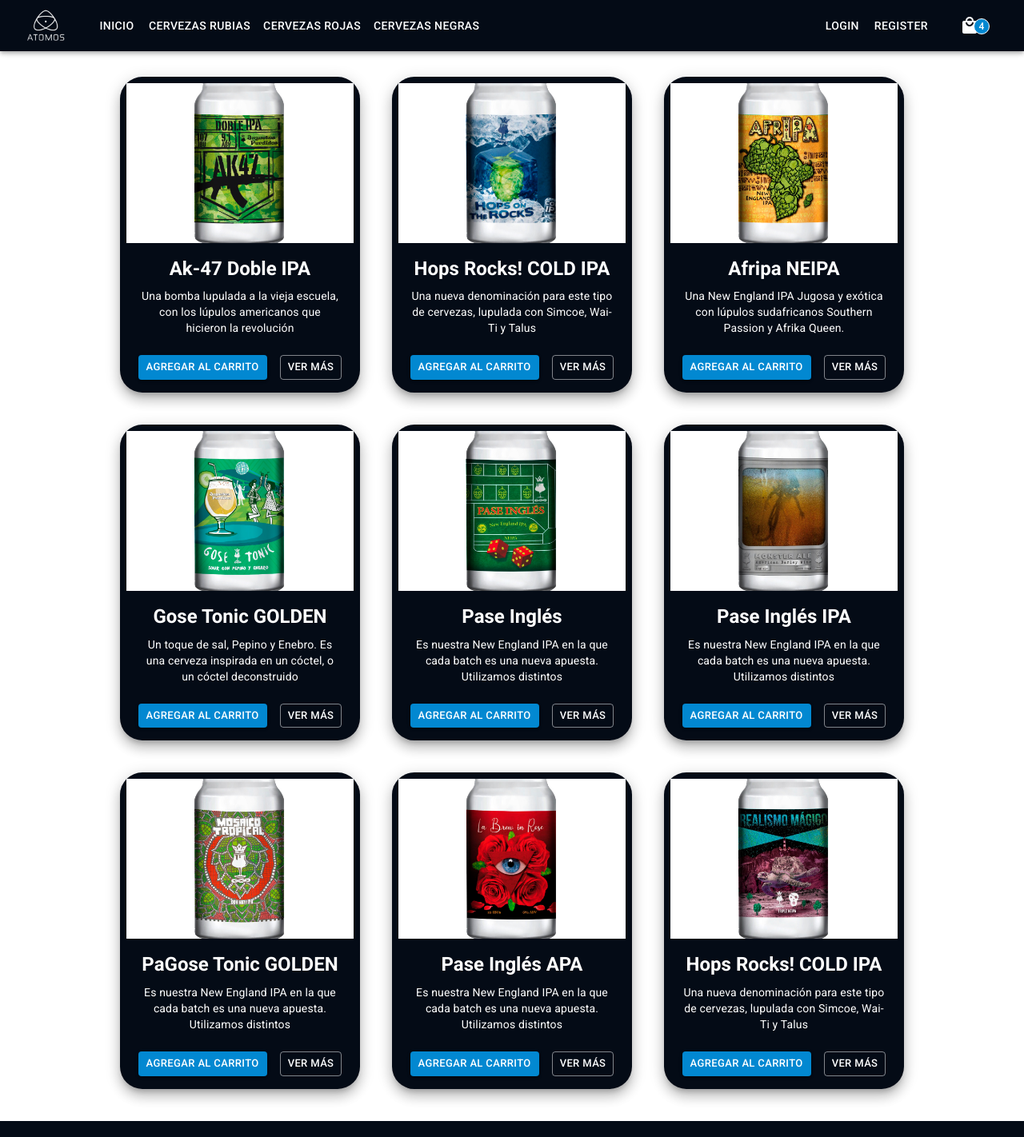
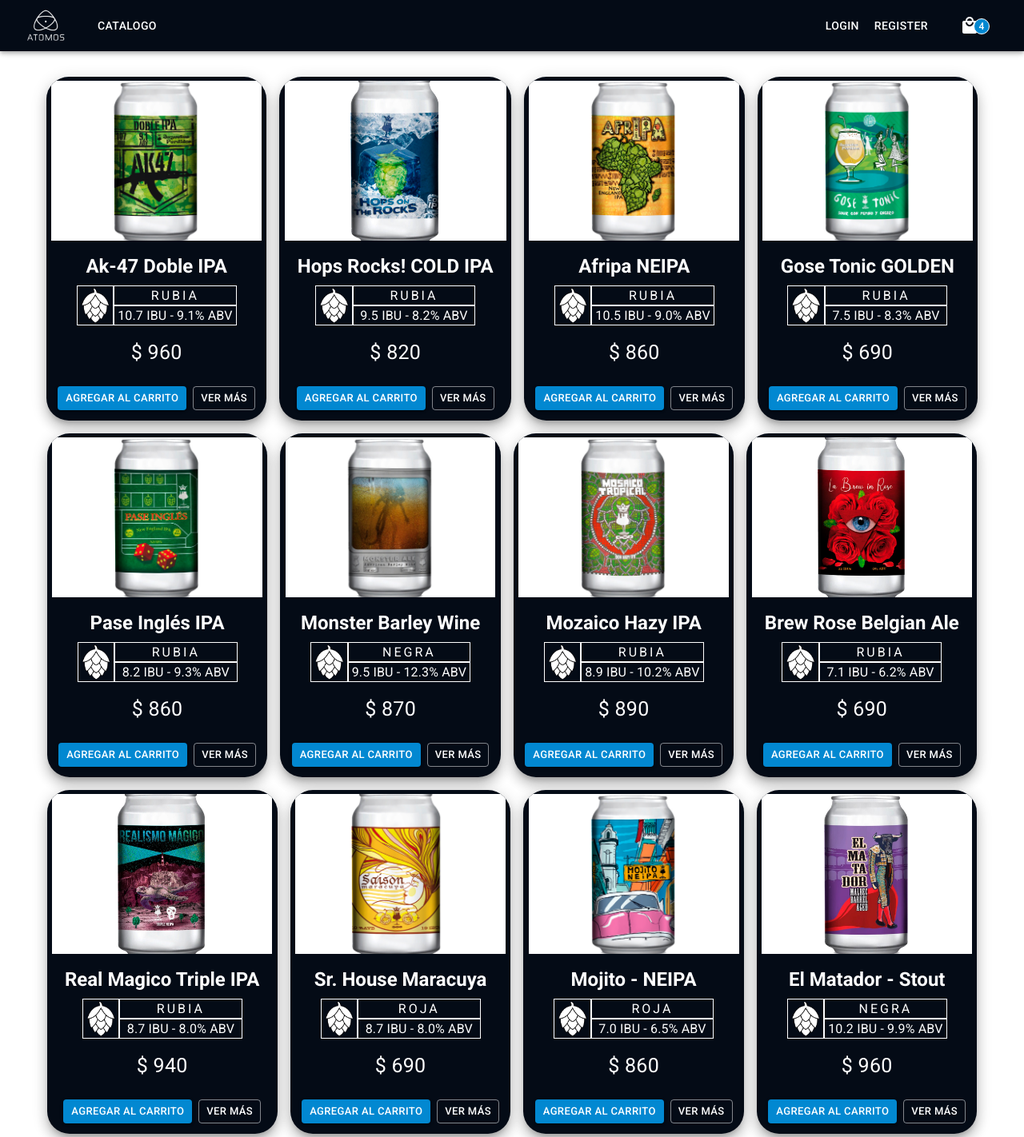
Before and after one commit to FrannGL/Atomos, a React (Vite) app: page / in a window 1280 px wide. Shown: the top 1422 px of the page at 80% size. Built offline with nearby package versions, Linux system fonts and the light colour scheme.

Commit message:
Nuevos Estilos + Nuevos Productos

```diff
--- a/src/components/Item/index.jsx
+++ b/src/components/Item/index.jsx
@@ -1,4 +1,5 @@
 import {
+  Box,
   Button,
   Card,
   CardActions,
@@ -6,7 +7,6 @@
   CardMedia,
   Typography,
 } from "@mui/material";
-import { Stack } from "@mui/system";
 import { NavLink } from "react-router-dom";
 
 export default function Item({ product }) {
@@ -14,19 +14,20 @@
     <Card
       sx={{
         bgcolor: "#040b16",
-        maxWidth: 300,
+        maxWidth: 290,
+        height: 430,
         display: "flex",
         flexDirection: "column",
         justifyContent: "center",
         alignItems: "center",
-        padding: 1,
+        padding: 0.8,
         borderRadius: 7,
         boxShadow: 10,
       }}
     >
       <CardMedia
         component="img"
-        alt="green iguana"
+        alt={product.name}
         height="200"
         image={product.image}
       />
@@ -40,17 +41,62 @@
         >
           {product.name}
         </Typography>
+        <Box
+          sx={{
+            width: 200,
+            height: 50,
+            margin: "auto",
+            color: "white",
+            display: "flex",
+          }}
+        >
+          <CardMedia
+            image={product.typeimage}
+            sx={{
+              border: 1,
+              width: 60,
+              height: "100%",
+            }}
+          ></CardMedia>
+          <Box sx={{ width: "100%" }}>
+            <Box
+              sx={{
+                width: "100%",
+                height: "50%",
+                border: 1,
+                textAlign: "center",
+                textTransform: "uppercase",
+                letterSpacing: 3,
+              }}
+            >
+              {product.category}
+            </Box>
+            <Box
+              sx={{
+                width: "100%",
+                height: "50%",
+                border: 1,
+                textAlign: "center",
+              }}
+            >
+              {product.ibu} - {product.abv}
+            </Box>
+          </Box>
+        </Box>
         <Typography
           variant="body2"
           color="text.secondary"
           align="center"
-          sx={{ color: "#fff" }}
+          sx={{
+            color: "#fff",
+            fontSize: 25,
+            mt: 2,
+          }}
         >
-          {product.description}
+          $ {product.precio}
         </Typography>
       </CardContent>
       <CardActions>
-        <Stack direction="row" spacing={2}>
         <Button size="small" variant="contained" color="info">
           Agregar al carrito
         </Button>
@@ -62,7 +108,6 @@
             Ver Más
           </NavLink>
         </Button>
-        </Stack>
       </CardActions>
     </Card>
   );
--- a/src/components/ItemDetail/index.jsx
+++ b/src/components/ItemDetail/index.jsx
@@ -2,6 +2,7 @@
 import { Box, Container } from "@mui/system";
 import { Button } from "@mui/material";
 import Footer from "../Footer";
+import { NavLink } from "react-router-dom";
 
 export default function ItemDetail({ product }) {
   console.log(product);
@@ -28,7 +29,7 @@
               component="img"
               sx={{ height: "100%" }}
               image={product?.image}
-              title="green iguana"
+              title={product?.name}
             />
           </Box>
 
@@ -116,9 +117,14 @@
                 mb: 2,
               }}
             >
-              <Button size="large" variant="outlined" color="primary">
-                Seguir Comprando
-              </Button>
+              <NavLink
+                to={"/"}
+                style={{ textDecoration: "none", color: "white" }}
+              >
+                <Button size="large" variant="outlined" color="primary">
+                  Seguir Comprando
+                </Button>
+              </NavLink>
             </Box>
           </Box>
         </Card>
--- a/src/components/ItemList/index.jsx
+++ b/src/components/ItemList/index.jsx
@@ -9,7 +9,7 @@
         display: "flex",
         flexWrap: "wrap",
         justifyContent: "center",
-        gap: 5,
+        gap: 2,
         mt: 12,
         mb: 5,
       }}
--- a/src/components/NavBar/index.jsx
+++ b/src/components/NavBar/index.jsx
@@ -1,4 +1,12 @@
-import { AppBar, Button, Drawer, IconButton, Toolbar } from "@mui/material";
+import {
+  AppBar,
+  Button,
+  Drawer,
+  IconButton,
+  Menu,
+  MenuItem,
+  Toolbar,
+} from "@mui/material";
 import logo from "../../../public/assets/images/logo-white.png";
 import MenuIcon from "@mui/icons-material/Menu";
 import { useState } from "react";
@@ -8,8 +16,17 @@
 import "./NavBar.css";
 import { NavLink } from "react-router-dom";
 
-export default function NavBar({}) {
+export default function NavBar() {
   const [open, setOpen] = useState(false);
+
+  const [anchorEl, setAnchorEl] = useState(null);
+  const openMenu = Boolean(anchorEl);
+  const handleClick = (event) => {
+    setAnchorEl(event.currentTarget);
+  };
+  const handleClose = () => {
+    setAnchorEl(null);
+  };
 
   return (
     <>
@@ -35,38 +52,66 @@
           <Box
             sx={{ display: { xs: "none", sm: "block" }, ml: 3, flexGrow: 1 }}
           >
-            <Button color="inherit">
+            {/* <Button color="inherit">
               <NavLink
                 to={"/"}
                 style={{ textDecoration: "none", color: "white" }}
               >
                 INICIO
               </NavLink>
+            </Button> */}
+            <Button
+              color="base"
+              id="basic-button"
+              aria-controls={openMenu ? "basic-menu" : undefined}
+              aria-haspopup="true"
+              aria-expanded={openMenu ? "true" : undefined}
+              onClick={handleClick}
+            >
+              CATALOGO
             </Button>
-            <Button color="inherit">
+            <Menu
+              id="basic-menu"
+              anchorEl={anchorEl}
+              open={openMenu}
+              onClose={handleClose}
+              MenuListProps={{
+                "aria-labelledby": "basic-button",
+              }}
+            >
+              <MenuItem onClick={handleClose}>
                 <NavLink
-                to={"/category/honey"}
-                style={{ textDecoration: "none", color: "white" }}
+                  to={"/category/rubia"}
+                  style={{ textDecoration: "none", color: "black" }}
                 >
                   CERVEZAS RUBIAS
                 </NavLink>
-            </Button>
-            <Button color="inherit">
+              </MenuItem>
+              <MenuItem onClick={handleClose}>
                 <NavLink
-                to={"/category/scottish"}
-                style={{ textDecoration: "none", color: "white" }}
+                  to={"/category/roja"}
+                  style={{ textDecoration: "none", color: "black" }}
                 >
                   CERVEZAS ROJAS
                 </NavLink>
-            </Button>
-            <Button color="inherit">
+              </MenuItem>
+              <MenuItem onClick={handleClose}>
                 <NavLink
-                to={"/category/black"}
-                style={{ textDecoration: "none", color: "white" }}
+                  to={"/category/negra"}
+                  style={{ textDecoration: "none", color: "black" }}
                 >
                   CERVEZAS NEGRAS
                 </NavLink>
-            </Button>
+              </MenuItem>
+              <MenuItem onClick={handleClose}>
+                <NavLink
+                  to={"/"}
+                  style={{ textDecoration: "none", color: "black" }}
+                >
+                  VER TODO
+                </NavLink>
+              </MenuItem>
+            </Menu>
           </Box>
 
           {/* --- MENU DERECHO --- */}
--- a/src/mocks/products.jsx
+++ b/src/mocks/products.jsx
@@ -2,91 +2,239 @@
   {
     id: 1,
     name: "Ak-47 Doble IPA",
+    category: "rubia",
+    typeimage: "../assets/images/lupulo-white.png",
+    ibu: "10.7 IBU",
+    abv: "9.1% ABV",
     description:
-      "Una bomba lupulada a la vieja escuela, con los lúpulos americanos que hicieron la revolución",
-    precio: 1000,
-    stock: 30,
+      "Una bomba lupulada a la vieja escuela, con los lúpulos americanos que hicieron la revolución de los paladares en al década del 90′ : Cascade, Chinook y Cenntenial.",
+    precio: 960,
     image: "../assets/images/1.jpg",
-    category: "honey",
   },
   {
     id: 2,
     name: "Hops Rocks! COLD IPA",
+    category: "rubia",
+    typeimage: "../assets/images/lupulo-white.png",
+    ibu: "9.5 IBU",
+    abv: "8.2% ABV",
     description:
-      "Una nueva denominación para este tipo de cervezas, lupulada con Simcoe, Wai-Ti y Talus",
-    precio: 1000,
-    stock: 40,
+      "Una nueva denominación para este tipo de cervezas, lupulada con Simcoe, Wai-Ti y Talus, que brillan gracias a lo liviano del grist de granos que incluyen maíz y arroz. Fermentada con levaduras lager",
+    precio: 820,
     image: "../assets/images/2.jpg",
-    category: "black",
   },
   {
     id: 3,
     name: "Afripa NEIPA",
+    category: "rubia",
+    typeimage: "../assets/images/lupulo-white.png",
+    ibu: "10.5 IBU",
+    abv: "9.0% ABV",
     description:
-      "Una New England IPA Jugosa y exótica con lúpulos sudafricanos Southern Passion y Afrika Queen.",
-    precio: 800,
-    stock: 34,
+      "Una New England IPA Jugosa y exótica con lúpulos sudafricanos Southern Passion y Afrika Queen. Aroma a chicle, melón, frutillas y mango.",
+    precio: 860,
     image: "../assets/images/3.jpg",
-    category: "scottish",
   },
   {
     id: 4,
     name: "Gose Tonic GOLDEN",
+    category: "rubia",
+    typeimage: "../assets/images/lupulo-white.png",
+    ibu: "7.5 IBU",
+    abv: "8.3% ABV",
     description:
-      "Un toque de sal, Pepino y Enebro. Es una cerveza inspirada en un cóctel, o un cóctel deconstruido",
-    precio: 900,
-    stock: 23,
+      "Un toque de sal, Pepino y Enebro. Es una cerveza inspirada en un cóctel, o un cóctel deconstruido en cerveza? Para nosotros es la forma de tomarse 1000 Gin & Tonics. Solo tiene 4.2% de alcohol, Super Refrescante para estos calores!",
+    precio: 690,
     image: "../assets/images/4.jpg",
-    category: "black",
   },
   {
     id: 5,
-    name: "Pase Inglés",
+    name: "Pase Inglés IPA",
+    category: "rubia",
+    typeimage: "../assets/images/lupulo-white.png",
+    ibu: "8.2 IBU",
+    abv: "9.3% ABV",
     description:
-      "Es nuestra New England IPA en la que cada batch es una nueva apuesta. Utilizamos distintos",
-    precio: 850,
-    stock: 64,
+      "Es nuestra New England IPA en la que cada batch es una nueva apuesta. Utilizamos distintos lupulos para descubrir nuevos aromas y sabores. Esta vez utilizamos Ekuanot Lupomax y Citra Lupomax, con importantes cantidades de avena",
+    precio: 860,
     image: "../assets/images/5.jpeg",
-    category: "scottish",
   },
   {
     id: 6,
-    name: "Pase Inglés IPA",
+    name: "Monster Barley Wine",
+    category: "negra",
+    typeimage: "../assets/images/lupulo-white.png",
+    ibu: "9.5 IBU",
+    abv: "12.3% ABV",
     description:
-      "Es nuestra New England IPA en la que cada batch es una nueva apuesta. Utilizamos distintos",
-    precio: 850,
-    stock: 64,
+      "Es una American Barley Wine con 1000 IBUS (teoricos), Resina y Citricos soportados por una maltosidad justa.",
+    precio: 870,
     image: "../assets/images/6.jpeg",
-    category: "black",
   },
   {
     id: 7,
-    name: "PaGose Tonic GOLDEN",
+    name: "Mozaico Hazy IPA",
+    category: "rubia",
+    typeimage: "../assets/images/lupulo-white.png",
+    ibu: "8.9 IBU",
+    abv: "10.2% ABV",
     description:
-      "Es nuestra New England IPA en la que cada batch es una nueva apuesta. Utilizamos distintos",
-    precio: 850,
-    stock: 64,
+      "Un solo lúpulo para crear una verdadera paleta de sabores. Una construccion de diferentes técnicas y adiciones, para extraer lo mejor del Mosaic.",
+    precio: 890,
     image: "../assets/images/7.jpeg",
-    category: "honey",
   },
   {
     id: 8,
-    name: "Pase Inglés APA",
+    name: "Brew Rose Belgian Ale",
+    category: "rubia",
+    typeimage: "../assets/images/lupulo-white.png",
+    ibu: "7.1 IBU",
+    abv: "6.2% ABV",
     description:
-      "Es nuestra New England IPA en la que cada batch es una nueva apuesta. Utilizamos distintos",
-    precio: 850,
-    stock: 64,
+      "Una Cerveza de la Homebrewer Series: La Célebre Belgian Pale Ale a la que el Sr. Pisa Picciani le adicionaba Pétalos de Rosa en sus inicios cerveceros, enamorando a las multitudes con sus creaciones",
+    precio: 690,
     image: "../assets/images/8.jpg",
-    category: "scottish",
   },
   {
     id: 9,
-    name: "Hops Rocks! COLD IPA",
+    name: "Real Magico Triple IPA",
+    category: "rubia",
+    typeimage: "../assets/images/lupulo-white.png",
+    ibu: "8.7 IBU",
+    abv: "8.0% ABV",
     description:
-      "Una nueva denominación para este tipo de cervezas, lupulada con Simcoe, Wai-Ti y Talus",
-    precio: 1000,
-    stock: 40,
+      "Una Triple NEIPA de 10% de alcohol y más de 40 gramos de lúpulo por litro. Una bomba lupulada con Galaxy, Citra Cryo y Enigma que nació en Juguetes Europa junto a nuestros amigos de La Pirata brewing",
+    precio: 940,
     image: "../assets/images/9.jpeg",
-    category: "honey",
+  },
+  {
+    id: 10,
+    name: "Sr. House Maracuya",
+    category: "roja",
+    typeimage: "../assets/images/lupulo-white.png",
+    ibu: "8.7 IBU",
+    abv: "8.0% ABV",
+    description: "Farmhouse Saison con agregado de Pulpa de Maracuya",
+    precio: 690,
+    image: "../assets/images/10.jpg",
+  },
+  {
+    id: 11,
+    name: "Mojito - NEIPA",
+    category: "roja",
+    typeimage: "../assets/images/lupulo-white.png",
+    ibu: "7.0 IBU",
+    abv: "6.5% ABV",
+    description:
+      "Esta New England IPA esta infusionada con menta y limon, que junto al lupulo Strata, se conjugan en una experiencia fresca y llena de sabor.",
+    precio: 860,
+    image: "../assets/images/11.jpg",
+  },
+  {
+    id: 12,
+    name: "El Matador - Stout",
+    category: "negra",
+    typeimage: "../assets/images/lupulo-white.png",
+    ibu: "10.2 IBU",
+    abv: "9.9% ABV",
+    description:
+      "Es nuestra Imperial Stout La ultima faena de la Imperial Stout mas potente de la casa, esta vez en las barricas del mas exquisito Malbec de nuestra tierra.",
+    precio: 960,
+    image: "../assets/images/13.jpeg",
+  },
+  {
+    id: 13,
+    name: "Bring Pastry - Stout",
+    category: "negra",
+    typeimage: "../assets/images/lupulo-white.png",
+    ibu: "9.0 IBU",
+    abv: "10.9% ABV",
+    description:
+      "Es la Pastry Imperial Stout Colaboracion con Northernmonk de Inglaterra y Desarmadero Bar, Elaborada con maltas Crisp. Es una bomba de maltas tostadas, con dulce de leche y chocolate. Y obviamente Alfajores! Un postre liquido, adictivo, espeso y alucinante.",
+    precio: 990,
+    image: "../assets/images/14.jpg",
+  },
+  {
+    id: 14,
+    name: "Kenia Saison - Café",
+    category: "negra",
+    typeimage: "../assets/images/lupulo-white.png",
+    ibu: "7.3 IBU",
+    abv: "8.8% ABV",
+    description:
+      "Es una Saison con Cafe y Especias en Colaboracion con Dua Sparkling Beer, que es un viaje sensorial con aroma a cafe fresco en grano y un exótico blend de especias de marruecos que te va a seducir. La misma refermenta con el cultivo mixto de un lagar de sidra natural Asturiana.",
+    precio: 720,
+    image: "../assets/images/15.jpeg",
+  },
+  {
+    id: 15,
+    name: "No Pastry - Imp. Stout",
+    category: "negra",
+    typeimage: "../assets/images/lupulo-white.png",
+    ibu: "8.5 IBU",
+    abv: "9.0% ABV",
+    description:
+      "Es una Imperial Stout con sabor a Imperial Stout. No esperes nada mas (y nada menos) que una cerveza clasica y sin vueltas.",
+    precio: 890,
+    image: "../assets/images/16.jpg",
+  },
+  {
+    id: 16,
+    name: "Petit Belgian Ale",
+    category: "negra",
+    typeimage: "../assets/images/lupulo-white.png",
+    ibu: "6.5 IBU",
+    abv: "9.2% ABV",
+    description:
+      "Strong Dark Belgian Ale, especiada y potente, que invita a la sobremesa navideña.",
+    precio: 690,
+    image: "../assets/images/17.jpg",
+  },
+  {
+    id: 17,
+    name: "Sigfried Rauchbier",
+    category: "roja",
+    typeimage: "../assets/images/lupulo-white.png",
+    ibu: "7.9 IBU",
+    abv: "10.0% ABV",
+    description:
+      "Esta cerveza ahumada es nuestras versión emulando las célebres cervezas nacida en Bamberg, Alemania. Utilizamos las maltas y métodos tradicionales. Para obtener un shot de humo líquido potente y desafiante, aunque querible.",
+    precio: 680,
+    image: "../assets/images/18.jpg",
+  },
+  {
+    id: 18,
+    name: "Burton English IPA",
+    category: "roja",
+    typeimage: "../assets/images/lupulo-white.png",
+    ibu: "7.1 IBU",
+    abv: "8.2% ABV",
+    description:
+      "English IPA con Maltas Maris Oter inglesas y lúpulos Kent Goldigs y Fuggles.",
+    precio: 750,
+    image: "../assets/images/19.jpg",
+  },
+  {
+    id: 19,
+    name: "Get Lucky Imperial",
+    category: "roja",
+    typeimage: "../assets/images/lupulo-white.png",
+    ibu: "7.5 IBU",
+    abv: "8.9% ABV",
+    description: "Imperial Gose con Coco, Anana y un toque de Sal.",
+    precio: 640,
+    image: "../assets/images/20.jpeg",
+  },
+  {
+    id: 20,
+    name: "Sinfonia – Maibock",
+    category: "roja",
+    typeimage: "../assets/images/lupulo-white.png",
+    ibu: "6.5 IBU",
+    abv: "10.2% ABV",
+    description:
+      "Una Maibock (o Blond Doppelbock) con una gran complejidad de malta y alcohol, con el equilibrio y la delicadeza de toda lager.",
+    precio: 710,
+    image: "../assets/images/12.jpg",
   },
 ];
```
Also changed, not shown: public/assets/images/lupulo-black.png (added), public/assets/images/lupulo-white.png (added). Lines whose indentation alone changed are shown as unchanged.
